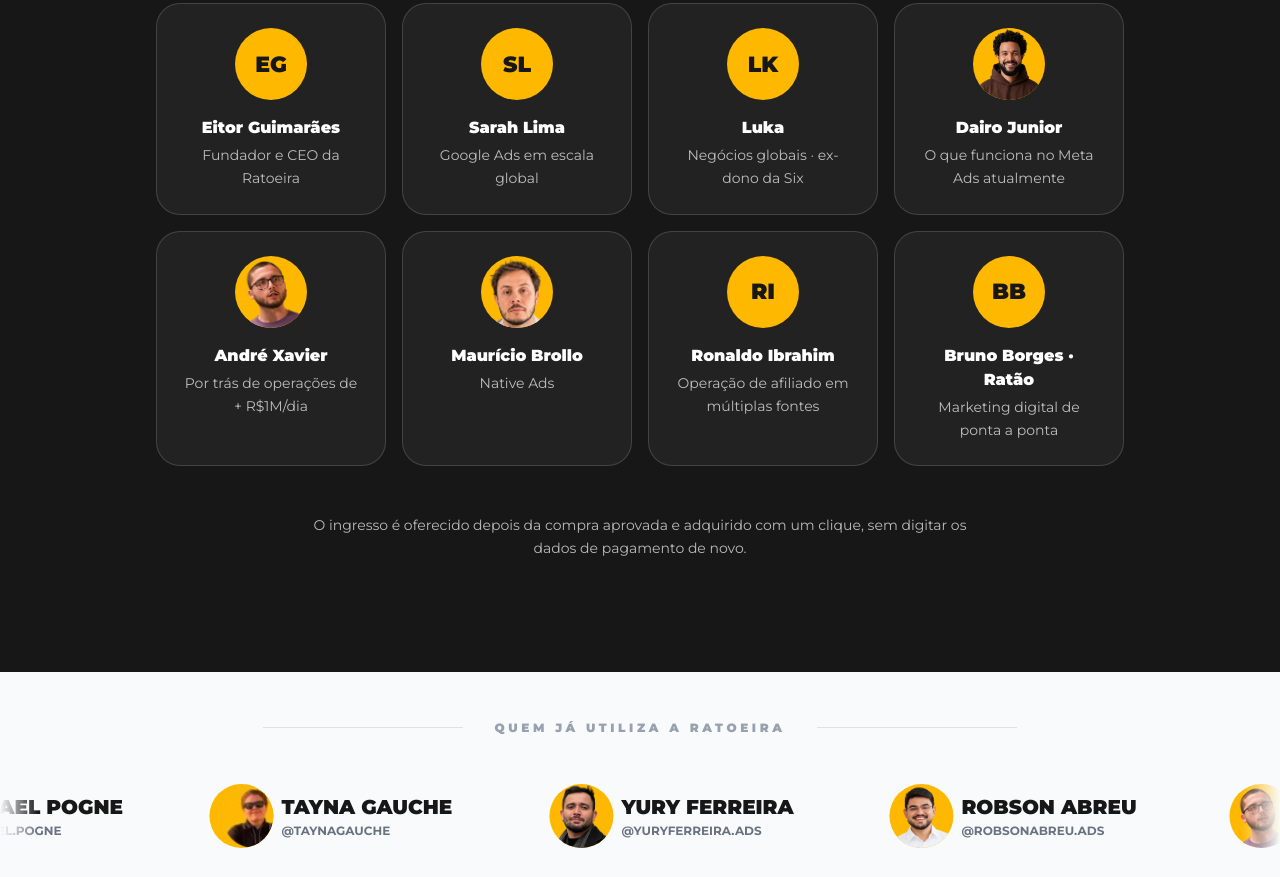
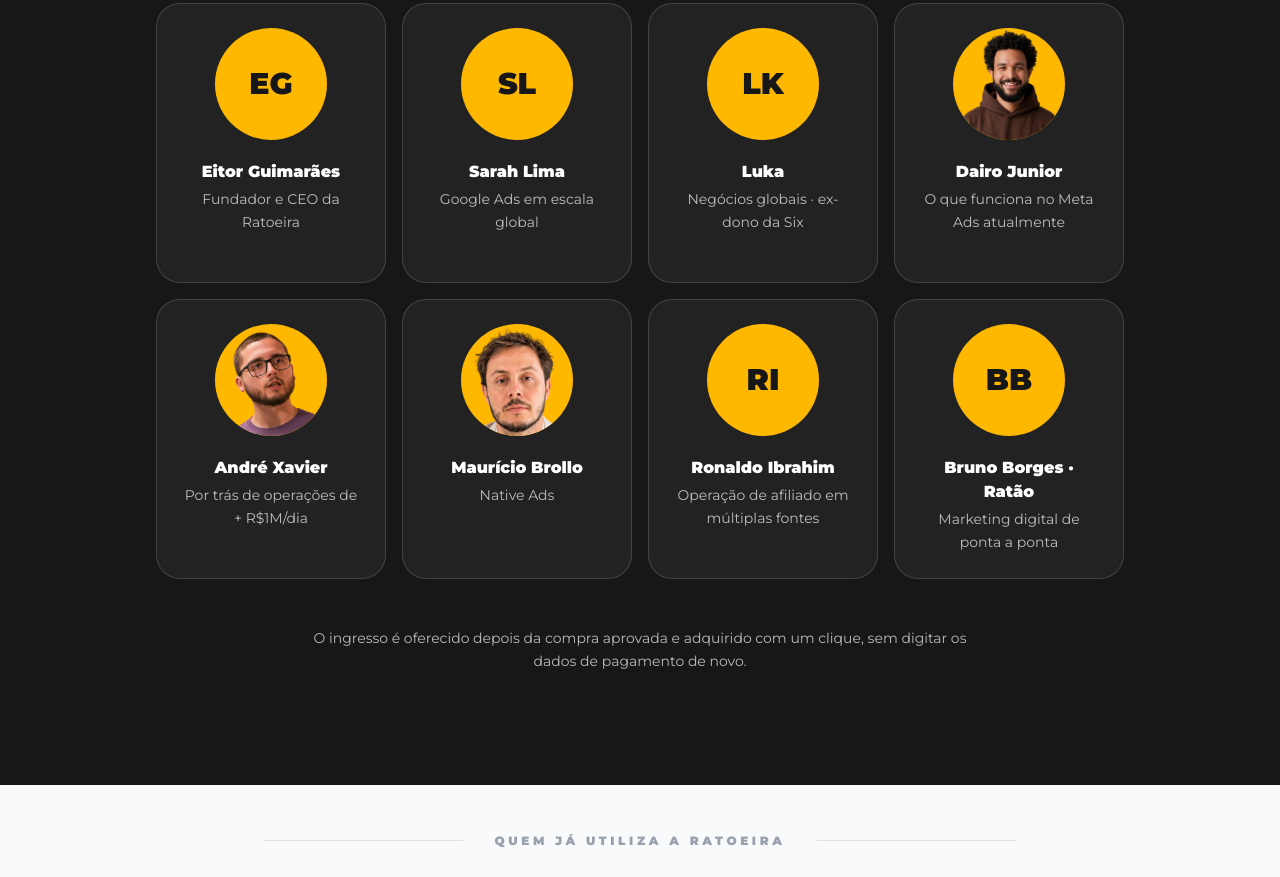
Before and after one commit to lucasignislab/niver, an Astro site: page / in a window 1280 px wide. Shown: the part 5179-6056 px from the top of the page. Built offline with nearby package versions, Linux system fonts and the light colour scheme; Astro itself is replaced by a stand-in of ours.

Commit message:
Enlarge and align speaker and marquee portraits

```diff
--- a/src/components/EventExperience.astro
+++ b/src/components/EventExperience.astro
@@ -29,8 +29,8 @@ const speakers = [
     <h3 class="mt-16 text-center text-sm font-bold tracking-widest text-brand-yellow">PALESTRANTES CONFIRMADOS</h3>
     <div class="mt-7 flex flex-wrap justify-center gap-4">
       {speakers.map((speaker) => (
-        <article class="speaker-card min-h-52 rounded-3xl border border-white/15 bg-white/5 p-6 text-center">
-          <div class="mx-auto mb-4 flex size-[72px] items-center justify-center overflow-hidden rounded-full bg-brand-yellow text-[22px] font-black text-brand-dark">
+        <article class="speaker-card min-h-[280px] rounded-3xl border border-white/15 bg-white/5 p-6 text-center">
+          <div class="mx-auto mb-5 flex size-28 items-center justify-center overflow-hidden rounded-full bg-brand-yellow text-3xl font-black text-brand-dark">
             {speaker.image ? <img src={speaker.image} alt="" class="h-full w-full object-cover object-top" loading="lazy" decoding="async" /> : speaker.initials}
           </div>
           <h4 class="font-black">{speaker.name}</h4>
--- a/src/components/SocialProofMarquee.astro
+++ b/src/components/SocialProofMarquee.astro
@@ -2,7 +2,7 @@
 const rows = [
   {
     direction: "marquee-right-to-left",
-    avatarSize: "clamp(40px, 7.292vw, 64px)",
+    avatarSize: "clamp(64px, 7.292vw, 72px)",
     cardWidth: "clamp(220px, 39.0625vw, 340px)",
     profiles: [
       { name: "Tarcísio Bianchi", instagram: "@tarcisiobianchii", image: "/assets/mentores-01.webp", imageOffset: 0 },
@@ -17,7 +17,7 @@ const rows = [
   },
   {
     direction: "marquee-left-to-right",
-    avatarSize: "clamp(30px, 6.25vw, 56px)",
+    avatarSize: "clamp(64px, 7.292vw, 72px)",
     cardWidth: "clamp(170px, 33.854vw, 300px)",
     profiles: [
       { name: "Leo Rodrigues", instagram: "@leorodrigues.dollar", image: "/assets/mentores-02.webp", imageOffset: 0 },
@@ -51,8 +51,8 @@ const rows = [
           {[0, 1, 2, 3].map((repetition) => (
             <div class="flex shrink-0" aria-hidden={repetition > 0}>
               {profiles.map((profile) => (
-                <div class="mentor-card flex shrink-0 items-center gap-2" style="width:var(--card-width);height:var(--avatar-size);">
-                  <div class="mentor-avatar relative flex shrink-0 items-center justify-center overflow-hidden rounded-full bg-brand-yellow text-sm font-black text-brand-dark" style="width:var(--avatar-size);height:var(--avatar-size);">
+                <div class="mentor-card flex shrink-0 items-center gap-3" style="width:var(--card-width);height:var(--avatar-size);">
+                  <div class="mentor-avatar relative flex shrink-0 items-center justify-center overflow-hidden rounded-full bg-brand-yellow text-lg font-black text-brand-dark" style="width:var(--avatar-size);height:var(--avatar-size);">
                     {profile.image ? (
                       <img
                         src={profile.image}
```
